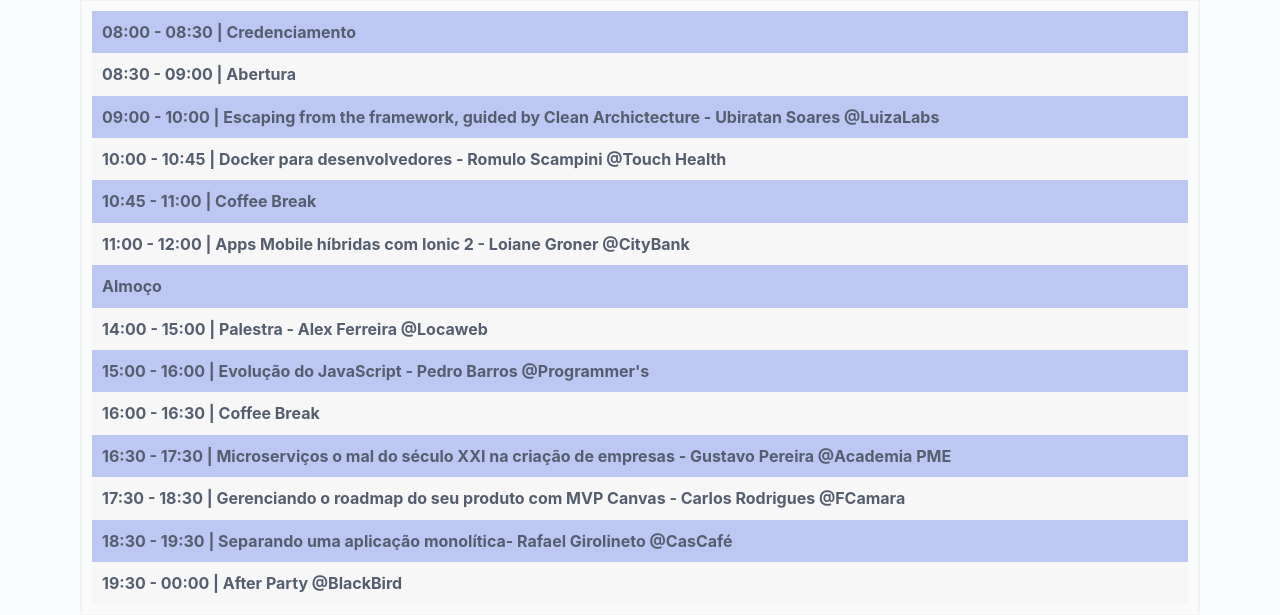
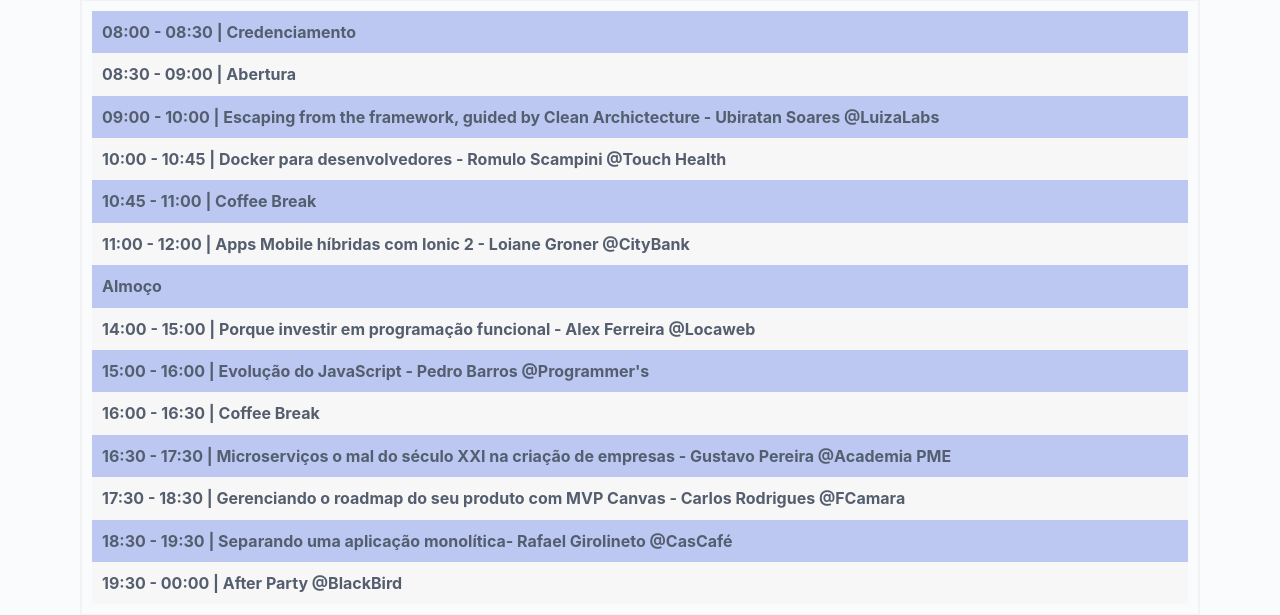
Before and after one commit to opensanca/devconf, a PHP site: page / in a window 1280 px wide. Shown: the part 2758-3373 px from the top of the page. Run offline with PHP 8.4, Linux system fonts and the light colour scheme; some libraries are stand-ins or nearby versions.

Commit message:
Adicao da palestra/descricao do Alex Ferreira e correcao no clique das redes sociais dos palestrantes.

```diff
--- a/assets/css/speaker.css
+++ b/assets/css/speaker.css
@@ -123,7 +123,7 @@ float: left;
     background: #1bbb7c;
     padding: 15px 35px;
     color: #fff;
-    margin: 140px 45px;
+    margin: 140px 45px 0 45px;
     padding: 10px 26px;
     border-radius: 100px;
     text-transform: uppercase;
--- a/index.html
+++ b/index.html
@@ -455,11 +455,11 @@
           <li>Almoço</li>
           <li>
               <label for="schedule-item-4" class="see-details-link">14:00 - 15:00 |
-                  Palestra - Alex Ferreira @Locaweb
+                  Porque investir em programação funcional - Alex Ferreira @Locaweb
               </label>
               <input type="checkbox" id="schedule-item-4" class="see-details"/>
               <p class="details">
-                  Lorem ipsum dolor sit amet, consectetur adipisicing elit, sed do eiusmod tempor incididunt ut labore et dolore magna aliqua. Ut enim ad minim veniam, quis nostrud exercitation ullamco laboris nisi ut aliquip ex ea commodo consequat. Duis aute irure dolor in reprehenderit in voluptate velit esse cillum dolore eu fugiat nulla pariatur. Excepteur sint occaecat cupidatat non proident, sunt in culpa qui officia deserunt mollit anim id est laborum.
+                  O Objetivo desta palestra é apresentar a programação funcional em elixir e porque deve investir.
               </p>
             </li>
             <li>
```
